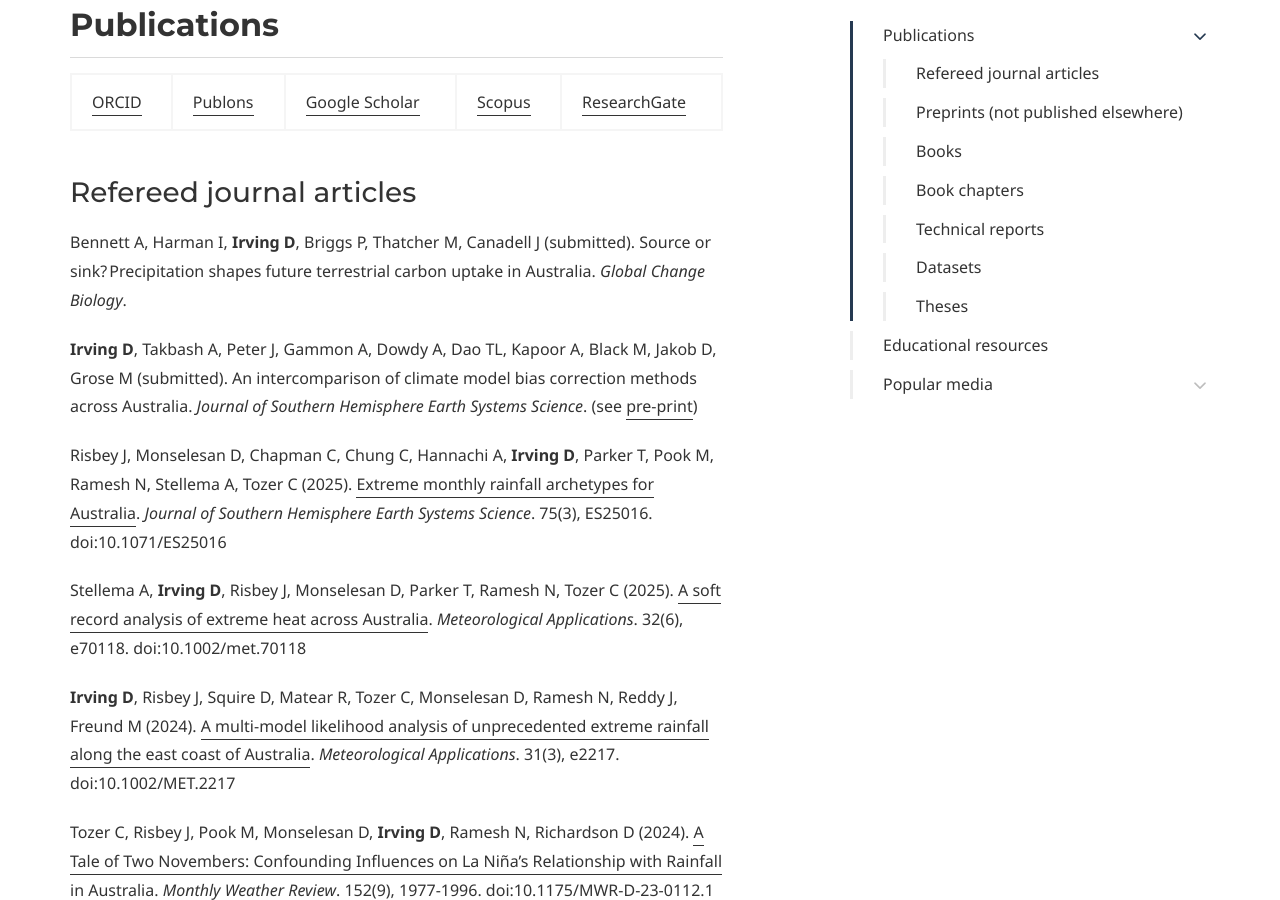
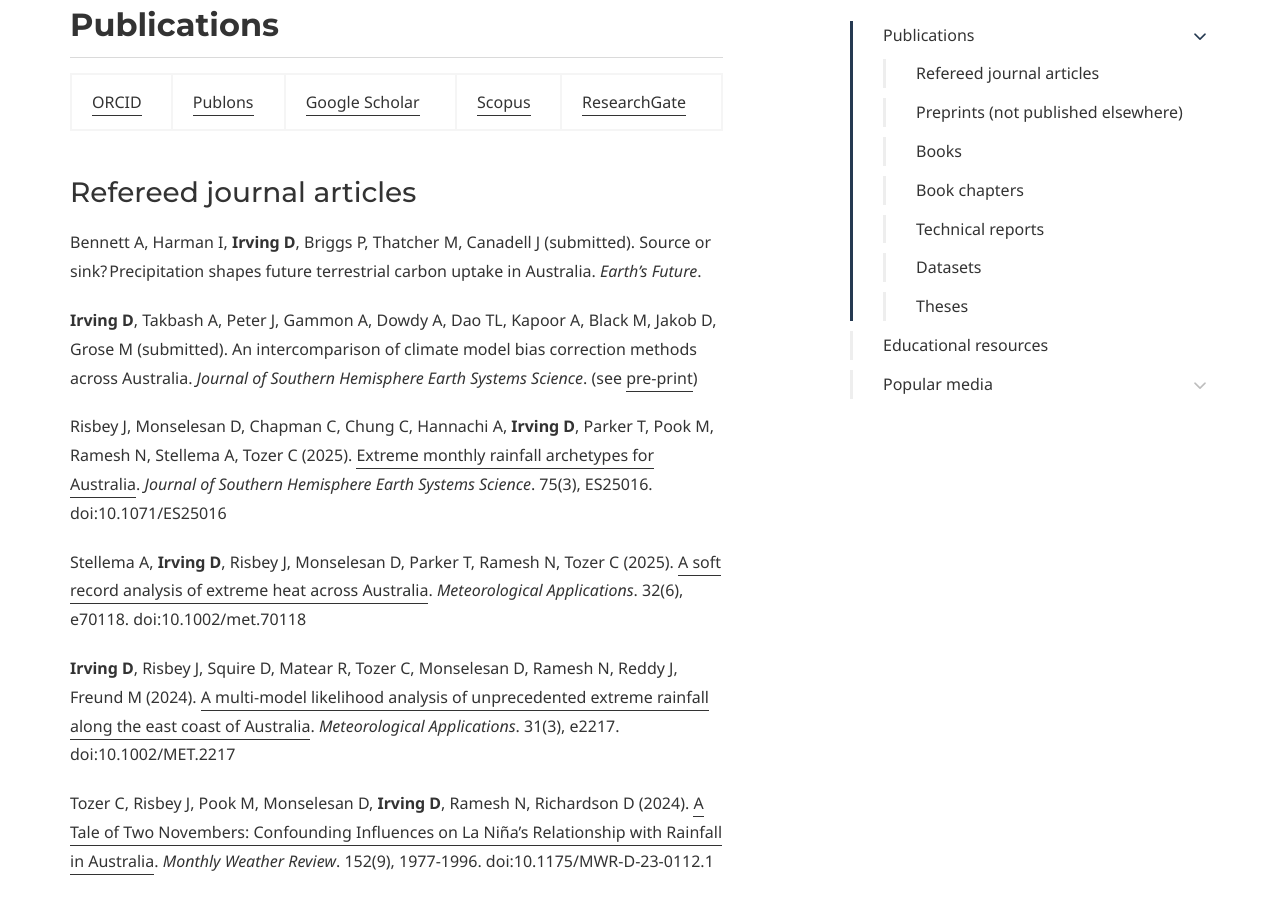
Before and after one commit to DamienIrving/damienirving.github.io, a Jekyll site: the page built from publications.md, in a window 1280 px wide and 900 px high, scrolled down 693 px. Built offline with Jekyll 4.4.1, drawn with Linux system fonts in a browser that asks for light colours; some web fonts are replaced.

Commit message:
Update publications.md

```diff
--- a/publications.md
+++ b/publications.md
@@ -25,7 +25,7 @@ page_nav:
 
 ### Refereed journal articles
 
-Bennett A, Harman I, **Irving D**, Briggs P, Thatcher M, Canadell J (submitted). Source or sink? Precipitation shapes future terrestrial carbon uptake in Australia. *Global Change Biology*.
+Bennett A, Harman I, **Irving D**, Briggs P, Thatcher M, Canadell J (submitted). Source or sink? Precipitation shapes future terrestrial carbon uptake in Australia. *Earth's Future*.
 
 **Irving D**, Takbash A, Peter J, Gammon A, Dowdy A, Dao TL, Kapoor A, Black M, Jakob D, Grose M (submitted). An intercomparison of climate model bias correction methods across Australia. *Journal of Southern Hemisphere Earth Systems Science*. (see [pre-print](https://github.com/AusClimateService/npcp/blob/master/reports/phase1/phase1_report.md))
 
```
